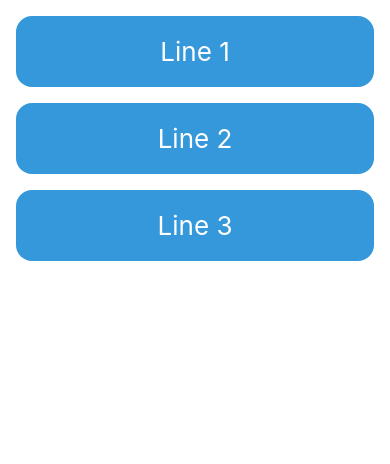
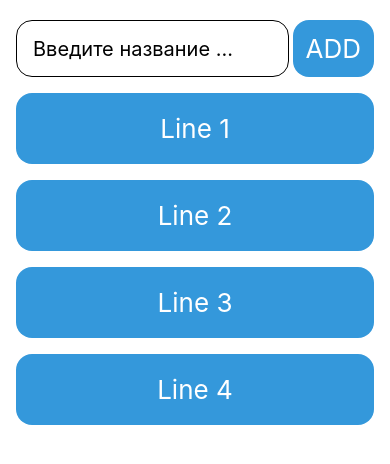
Before and after one commit to Dmitry1983/dataList, a React Native app: screen / in a window 390 px wide. Shown: the top 464 px of the page. Built offline with nearby package versions, Linux system fonts and the light colour scheme.

Commit message:
rest, add

```diff
--- a/App.js
+++ b/App.js
@@ -1,35 +1,90 @@
-import React from 'react'
+import React, { useState, useEffect } from 'react'
 import {
 	View,
 	Text,
 	StyleSheet,
 	FlatList,
 	TouchableOpacity,
+	Alert,
+	TextInput,
+	SafeAreaView,
 } from 'react-native'
 import { data } from './src/data'
 
-const Item = ({ name, text }) => {
+const App = () => {
+	const [value, setValue] = useState('')
+	const [inputData, setInputData] = useState(data)
+
+	//useEffect(() => {}, [inputData])
+
+	const Item = ({ name, text, id }) => {
 		return (
 			<TouchableOpacity
 				style={styles.item}
-			onPress={() => console.log(text)}
+				// onPress={() => console.log(text)}
+				onPress={() => Alert.alert(text, id)}
+				onLongPress={() => {
+					removeItem(id)
+				}}
 				activeOpacity={0.3}
 			>
 				<Text style={styles.title}>{name}</Text>
-			{console.log(name)}
+				{/* {console.log(name)} */}
 			</TouchableOpacity>
 		)
 	}
 
-const App = () => {
+	const addItem = () => {
+		if (value.trim()) {
+			const data = [
+				...inputData,
+				{
+					id: Date.now().toString(),
+					title: value,
+					text: (value + ' ').repeat(5),
+				},
+			]
+			setInputData(data)
+			setValue('')
+		} else {
+			Alert.alert('Ошибка ввода')
+		}
+	}
+
+	const removeItem = (id) => {
+		const data = inputData.filter((element) => element.id !== id)
+		setInputData(data)
+		//console.log(data)
+	}
+
+	const editItem = (id) => {}
+
 	return (
+		<SafeAreaView>
+			<View style={styles.viewAddLine}>
+				<TextInput
+					style={styles.input}
+					value={value}
+					onChangeText={setValue}
+					placeholder="Введите название ..."
+					autoCorrect={false}
+					autoCapitalize="none"
+				/>
+				<TouchableOpacity style={styles.btnAdd} onPress={addItem}>
+					<Text style={styles.title}>ADD</Text>
+				</TouchableOpacity>
+			</View>
+
 			<View style={styles.container}>
 				<FlatList
-				data={data}
-				renderItem={({ item }) => <Item name={item.title} text={item.text} />}
+					data={inputData}
+					renderItem={({ item }) => (
+						<Item name={item.title} text={item.text} id={item.id} />
+					)}
 					keyExtractor={(item) => item.id}
 				/>
 			</View>
+		</SafeAreaView>
 	)
 }
 
@@ -37,8 +92,9 @@ export default App
 
 const styles = StyleSheet.create({
 	container: {
-		flex: 1,
+		//flex: 1,
 		marginTop: 8,
+		marginBottom: 80,
 	},
 	item: {
 		backgroundColor: '#3498DB',
@@ -52,4 +108,26 @@ const styles = StyleSheet.create({
 		color: 'white',
 		textAlign: 'center',
 	},
+	input: {
+		width: '70%',
+		fontSize: 20,
+		marginLeft: 16,
+		borderWidth: 0.25,
+		borderColor: 'black',
+		borderRadius: 16,
+		paddingHorizontal: 16,
+	},
+	btnAdd: {
+		backgroundColor: '#3498DB',
+		borderRadius: 16,
+		padding: 13,
+		justifyContent: 'center',
+		alignItems: 'center',
+		marginRight: 16,
+	},
+	viewAddLine: {
+		flexDirection: 'row',
+		marginTop: 20,
+		justifyContent: 'space-between',
+	},
 })
--- a/src/data.js
+++ b/src/data.js
@@ -2,4 +2,5 @@ export const data = [
 	{ id: '1', title: 'Line 1', text: 'Line 1 line 1 Line 1 line 1' },
 	{ id: '2', title: 'Line 2', text: 'Line 2 line 2 Line 2 line 2' },
 	{ id: '3', title: 'Line 3', text: 'Line 3 line 3 Line 3 line 3' },
+	{ id: '4', title: 'Line 4', text: 'Line 4 line 4 Line 4 line 4' },
 ]
```
Lines whose indentation alone changed are shown as unchanged.
